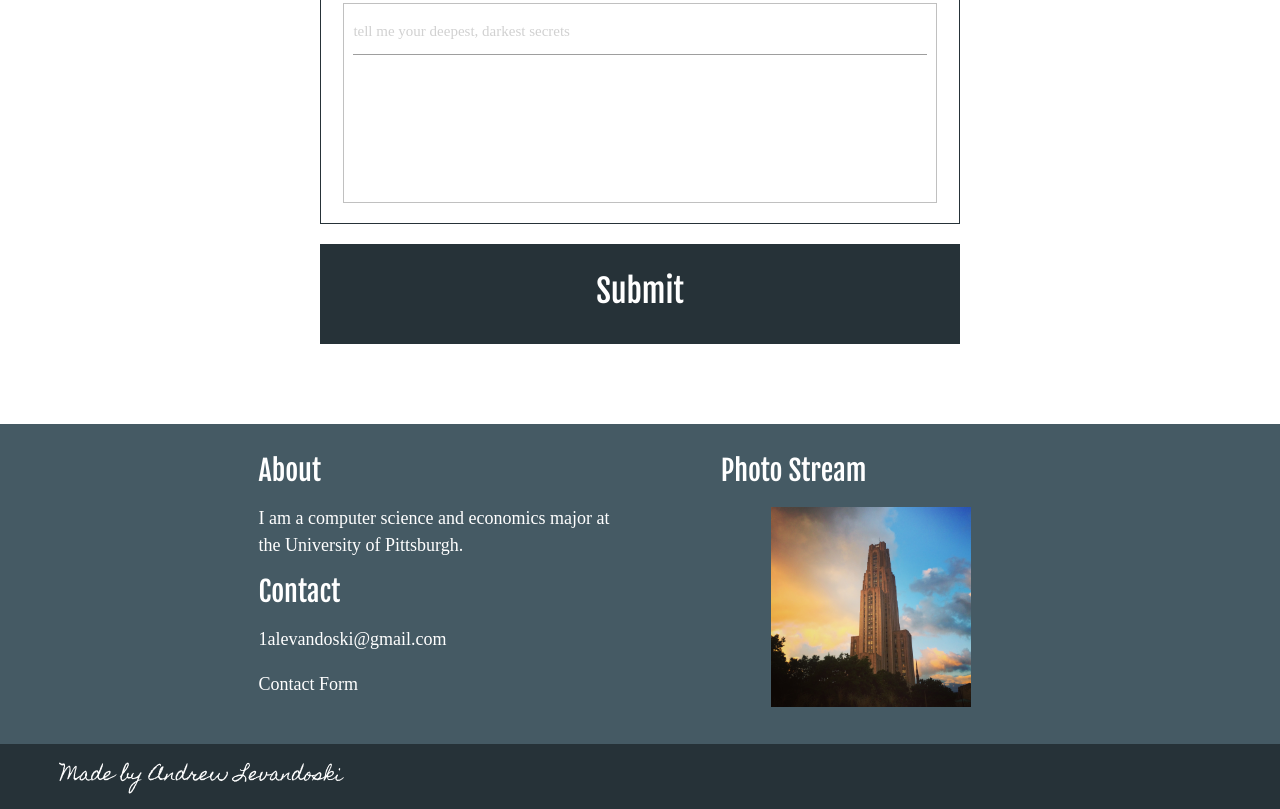
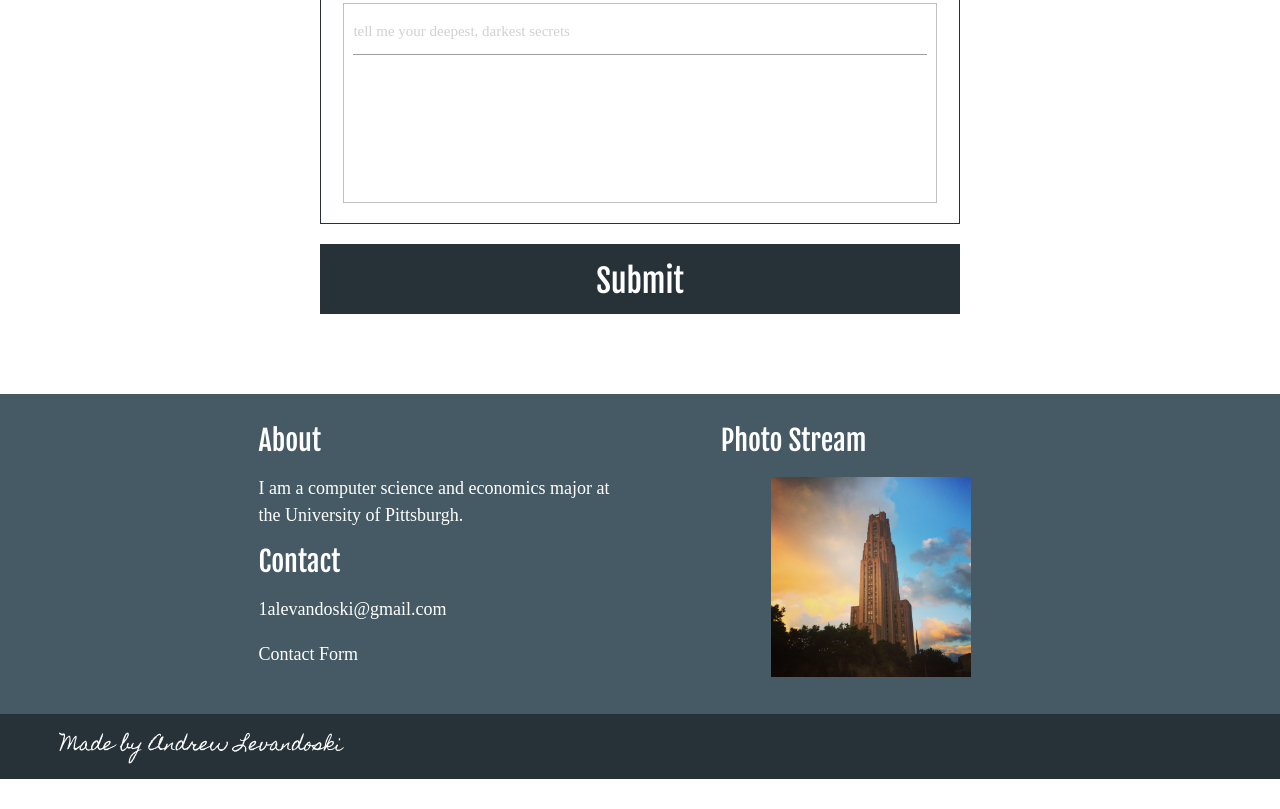
Before and after one commit to andrewlevandoski/andrewlevandoski.github.io, a plain HTML site: page contact.html in a window 1280 px wide. Shown: the part 800-1609 px from the top of the page. After the commit the page ends 1579 px from the top, so only its background shows below. Drawn offline with nearby package versions, Linux system fonts and the light colour scheme; a web font is replaced by a local one.

Commit message:
fixes some pics

```diff
--- a/css/style.css
+++ b/css/style.css
@@ -412,11 +412,11 @@ footer {
   color: #FFFFFF;
   font-size: 32px;
   font-family: "Fjalla One";
-  margin-top: 30px;
+  margin-top: 20px;
 }
 
 .submit-button {
-  height: 100px;
+  height: 70px;
   width: 50%;
   margin: 20px 25% 0 25%;
   background-color: #263238;
```
Also changed, not shown: 2 other files.
